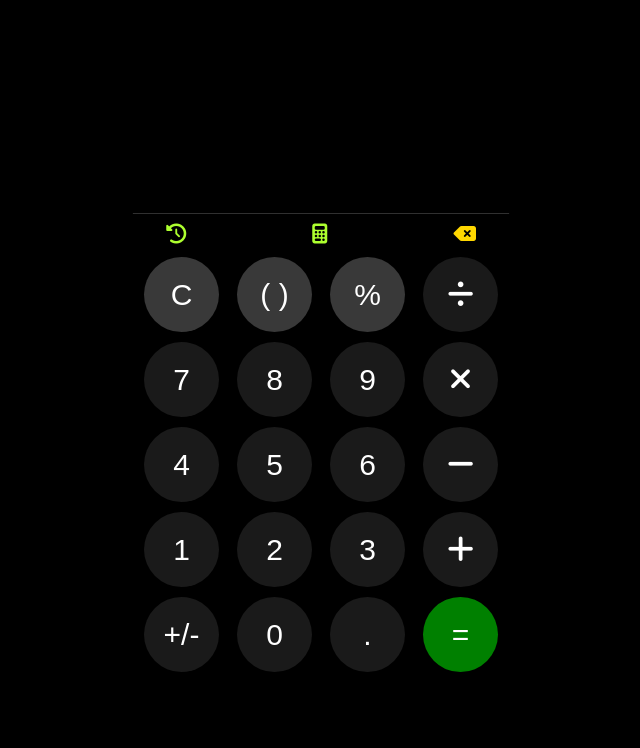
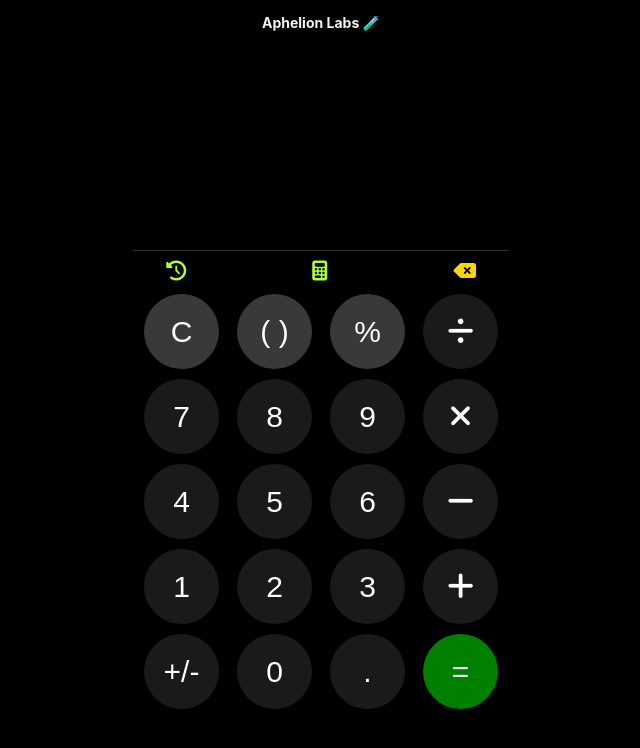
Before and after one commit to abk2191/react-calculator, a React (Vite) app: page / in a window 1280 px wide. Shown: the top 748 px of the page, without its empty margins (319-959 px from the left). Built offline with nearby package versions, Linux system fonts and the light colour scheme.

Commit message:
Added new features

```diff
--- a/src/Calculator.jsx
+++ b/src/Calculator.jsx
@@ -398,6 +398,17 @@ function Calculator() {
 
   return (
     <>
+      <div className="brand">
+        <h3
+          style={{
+            color: "whitesmoke",
+            fontSize: "14px",
+            fontFamily: "Inter, sans-serif",
+          }}
+        >
+          Aphelion Labs 🧪
+        </h3>
+      </div>
       <div className="calculator-container">
         <div className="display">
           <div className="expression-display" style={{ fontSize: "35px" }}>
--- a/src/index.css
+++ b/src/index.css
@@ -152,6 +152,10 @@ body {
   background: rgba(128, 128, 128, 0.5);
 }
 
+.brand {
+  text-align: center;
+}
+
 * {
   -webkit-tap-highlight-color: transparent;
   tap-highlight-color: transparent;
```
